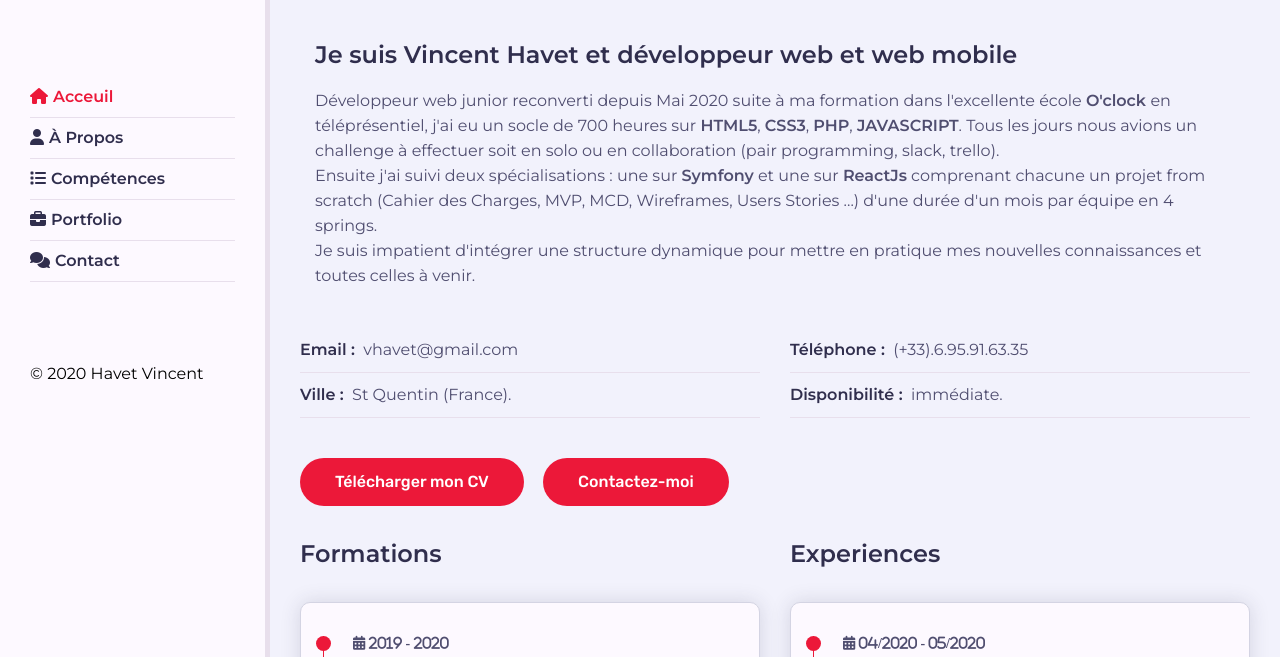
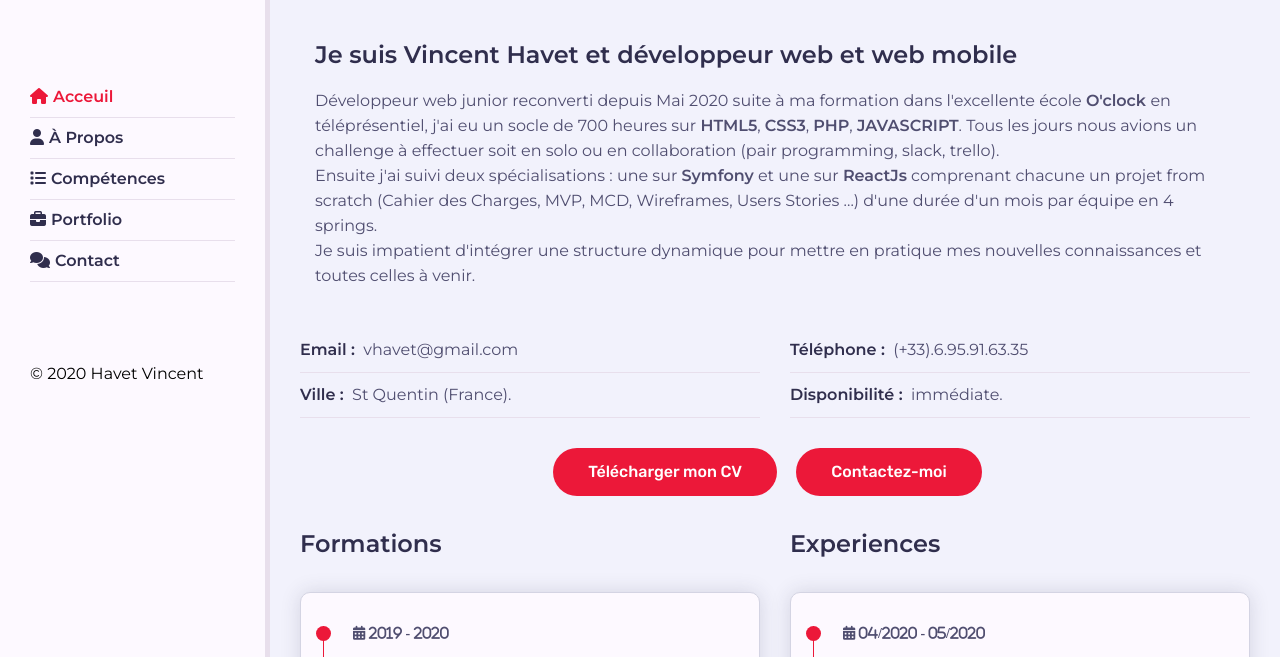
Before and after one commit to Havet-Vincent/Portfolio, a website: page dist/index.html in a window 1280 px wide. Shown: the part 143-800 px from the top of the page. Drawn offline with Linux system fonts and the light colour scheme.

Commit message:
fix text, fix buttons in the middle page, fix date formation

```diff
--- a/scss/main.scss
+++ b/scss/main.scss
@@ -367,7 +367,9 @@ a { text-decoration: none; }
       }
 
       .buttons {
-        margin-top: 3rem;
+        margin-top: 2rem;
+        width: 100%;
+        text-align: center;
 
         .btn {
           margin-right: 1.5rem;
```
Also changed, not shown: dist/css/main.css, dist/index.html.
